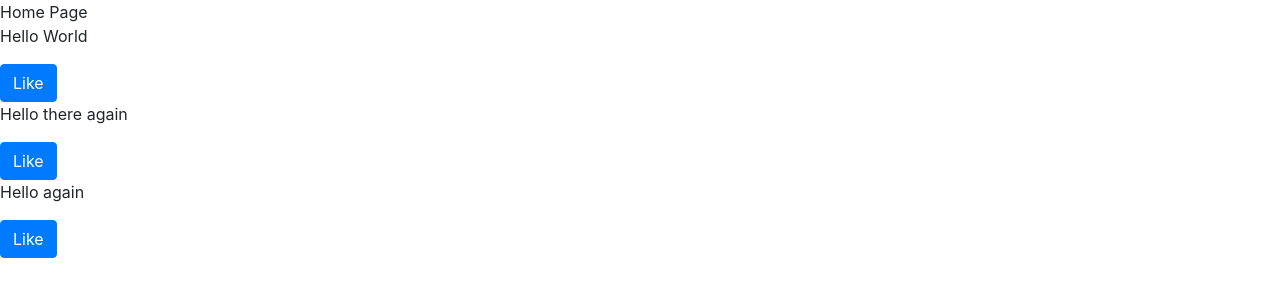
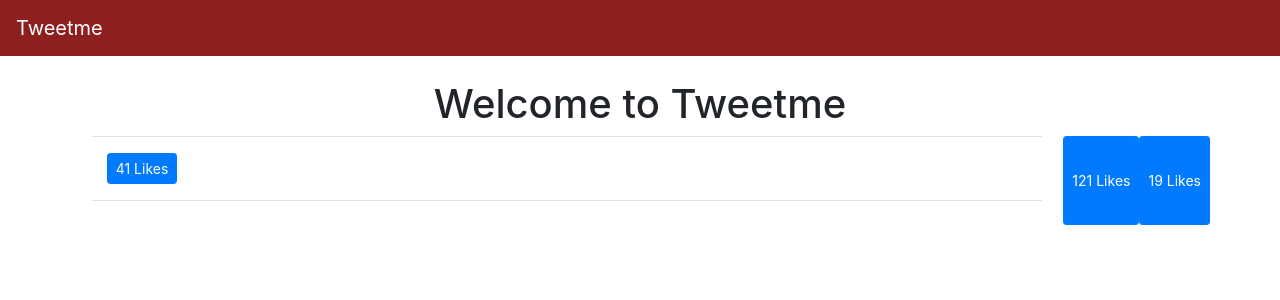
Before and after one commit to davishek7/tweetme, a Django app: page / in a window 1280 px wide. Shown: the top 300 px of the page. Run offline with Django 3.2, Linux system fonts and the light colour scheme; data comes from the database, SQL or seed files in the repository; both versions use the stored data as it was after the commit; data that the repository does not hold is empty.

Commit message:
29th Jan 2021 Commit

```diff
--- a/templates/tweets/base.html
+++ b/templates/base.html
@@ -4,13 +4,20 @@
     <meta charset="utf-8">
     <meta name="viewport" content="width=device-width, initial-scale=1, shrink-to-fit=no">
     <link rel="stylesheet" href="https://cdn.jsdelivr.net/npm/bootstrap@4.6.0/dist/css/bootstrap.min.css" integrity="sha384-B0vP5xmATw1+K9KRQjQERJvTumQW0nPEzvF6L/Z6nronJ3oUOFUFpCjEUQouq2+l" crossorigin="anonymous">
-
+    <style>
+      .bg-tweetme{
+        background-color: #8e1f1f!important;
+      }
+    </style>
     <title>Tweetme - {% block head_title %}{% endblock %}</title>
   </head>
   <body>
-    {% block content%}
+    {% include 'components/navbar.html' %}
+    <div class="container">
+      {% block content%}
 
-    {% endblock %}
+      {% endblock %}
+    </div>
     <script src="https://code.jquery.com/jquery-3.5.1.slim.min.js" integrity="sha384-DfXdz2htPH0lsSSs5nCTpuj/zy4C+OGpamoFVy38MVBnE+IbbVYUew+OrCXaRkfj" crossorigin="anonymous"></script>
     <script src="https://cdn.jsdelivr.net/npm/bootstrap@4.6.0/dist/js/bootstrap.bundle.min.js" integrity="sha384-Piv4xVNRyMGpqkS2by6br4gNJ7DXjqk09RmUpJ8jgGtD7zP9yug3goQfGII0yAns" crossorigin="anonymous"></script>
 
--- /dev/null
+++ b/templates/components/navbar.html
@@ -0,0 +1,35 @@
+<nav class="navbar navbar-expand-lg navbar-dark bg-tweetme mb-4">
+    <a class="navbar-brand" href="#">Tweetme</a>
+    <button class="navbar-toggler" type="button" data-toggle="collapse" data-target="#navbarSupportedContent" aria-controls="navbarSupportedContent" aria-expanded="false" aria-label="Toggle navigation">
+      <span class="navbar-toggler-icon"></span>
+    </button>
+
+    <div class="collapse navbar-collapse" id="navbarSupportedContent">
+      <ul class="navbar-nav mr-auto d-none">
+        <li class="nav-item active">
+          <a class="nav-link" href="#">Home <span class="sr-only">(current)</span></a>
+        </li>
+        <li class="nav-item">
+          <a class="nav-link" href="#">Link</a>
+        </li>
+        <li class="nav-item dropdown">
+          <a class="nav-link dropdown-toggle" href="#" id="navbarDropdown" role="button" data-toggle="dropdown" aria-haspopup="true" aria-expanded="false">
+            Dropdown
+          </a>
+          <div class="dropdown-menu" aria-labelledby="navbarDropdown">
+            <a class="dropdown-item" href="#">Action</a>
+            <a class="dropdown-item" href="#">Another action</a>
+            <div class="dropdown-divider"></div>
+            <a class="dropdown-item" href="#">Something else here</a>
+          </div>
+        </li>
+        <li class="nav-item">
+          <a class="nav-link disabled" href="#" tabindex="-1" aria-disabled="true">Disabled</a>
+        </li>
+      </ul>
+      <form class="form-inline my-2 my-lg-0 d-none">
+        <input class="form-control mr-sm-2" type="search" placeholder="Search" aria-label="Search">
+        <button class="btn btn-outline-success my-2 my-sm-0" type="submit">Search</button>
+      </form>
+    </div>
+  </nav>
--- a/templates/tweets/home.html
+++ b/templates/tweets/home.html
@@ -1,12 +1,17 @@
-{% extends 'tweets/base.html' %}
+{% extends 'base.html' %}
 
 {% block head_title %}Home{% endblock %}
 
 {% block content %}
-Home Page
 
-<div id="tweets">
-    Replace Me
+<div class="row text-center">
+    <div class="col">
+        <h1>Welcome to Tweetme</h1>
+    </div>
+</div>
+
+<div class='row' id="tweets">
+    Loading....
 </div>
 
 <script>
@@ -18,18 +23,14 @@
     const responseType="json"
 
     function handleDidLike(tweet_id,currentCount){
-
     }
     function LikeBtn(tweet){
-        return "<button class='btn btn-primary' onclick=handleDidLike(tweet.id,tweet.likes)>Like</button>"
+        return "<button class='btn btn-primary btn-sm' onclick=handleDidLike("+tweet.id+","+tweet.likes+")>"+tweet.likes+" Likes</button>"
     }
 
     function formatTweetElement(tweet){
 
-        var formattedTweet="<div class='mb-4 tweet' id='tweet-" + tweet.id
-        + "' ><p>" + tweet.content +
-            "</p><div class='btn-group'>" + LikeBtn(tweet) +
-            "</div></div"
+        var formattedTweet=`<div class='col-12 col-md-10 mx-auto border-top border-bottom mb-4 py-3 tweet' id='tweet-${tweet.id}><p>${tweet.content}</p><div class='btn-group'>${LikeBtn(tweet)}</div></div`
         return formattedTweet
     }
     xhr.responseType=responseType
--- a/tweets/views.py
+++ b/tweets/views.py
@@ -1,3 +1,4 @@
+import random
 from django.shortcuts import render
 from django.http import HttpResponse,Http404,JsonResponse
 from .models import Tweet
@@ -7,7 +8,7 @@
 
 def tweet_list_view(request,*args,**kwargs):
     qs=Tweet.objects.all()
-    tweets_list=[{"id":x.id,"content":x.content}for x in qs]
+    tweets_list=[{"id":x.id,"content":x.content,"likes":random.randint(0,125)}for x in qs]
     data={
         "isUser":False,
         "response":tweets_list
```
Also changed, not shown: db.sqlite3, templates/components/footer.html (added).
